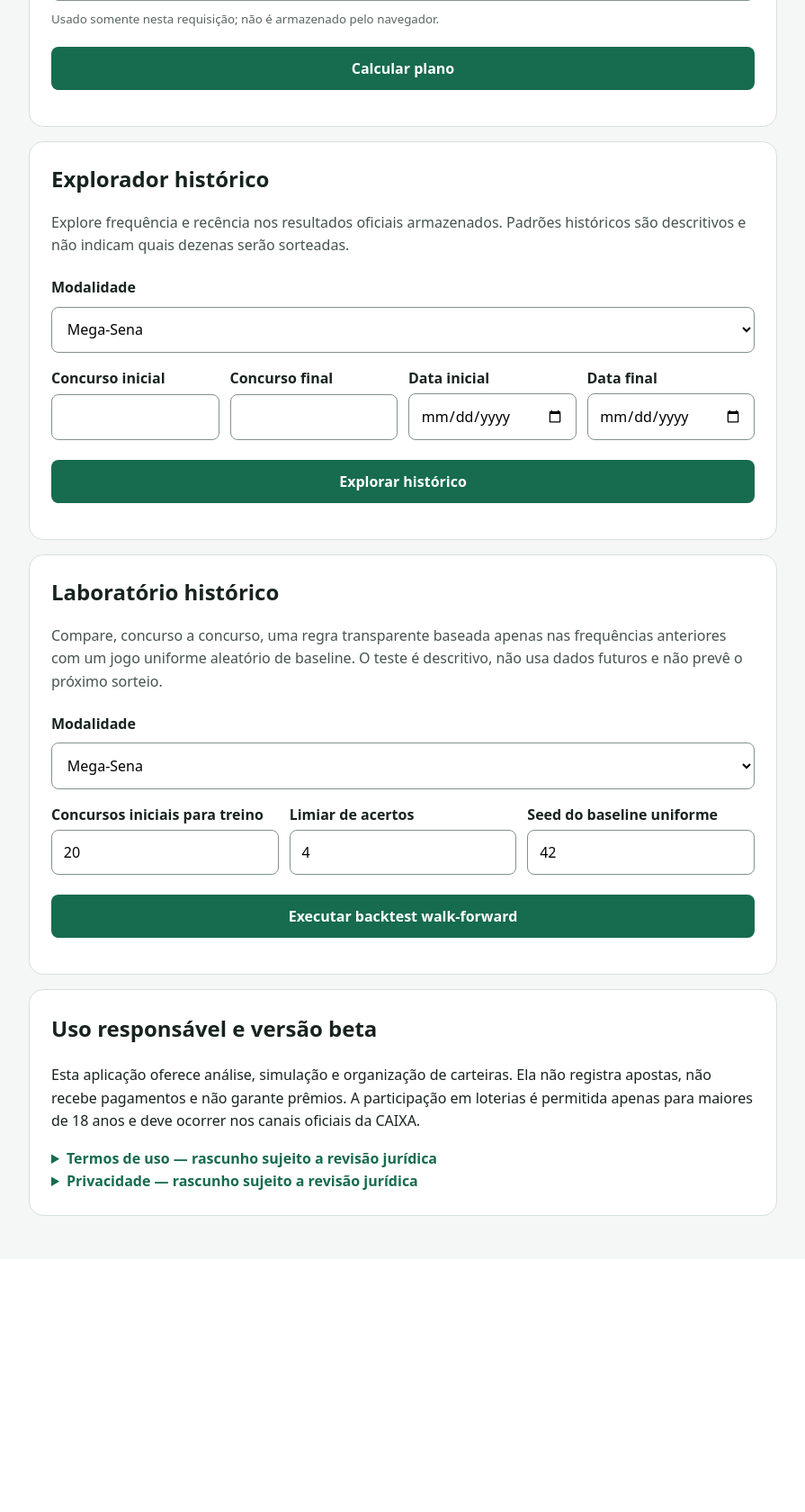
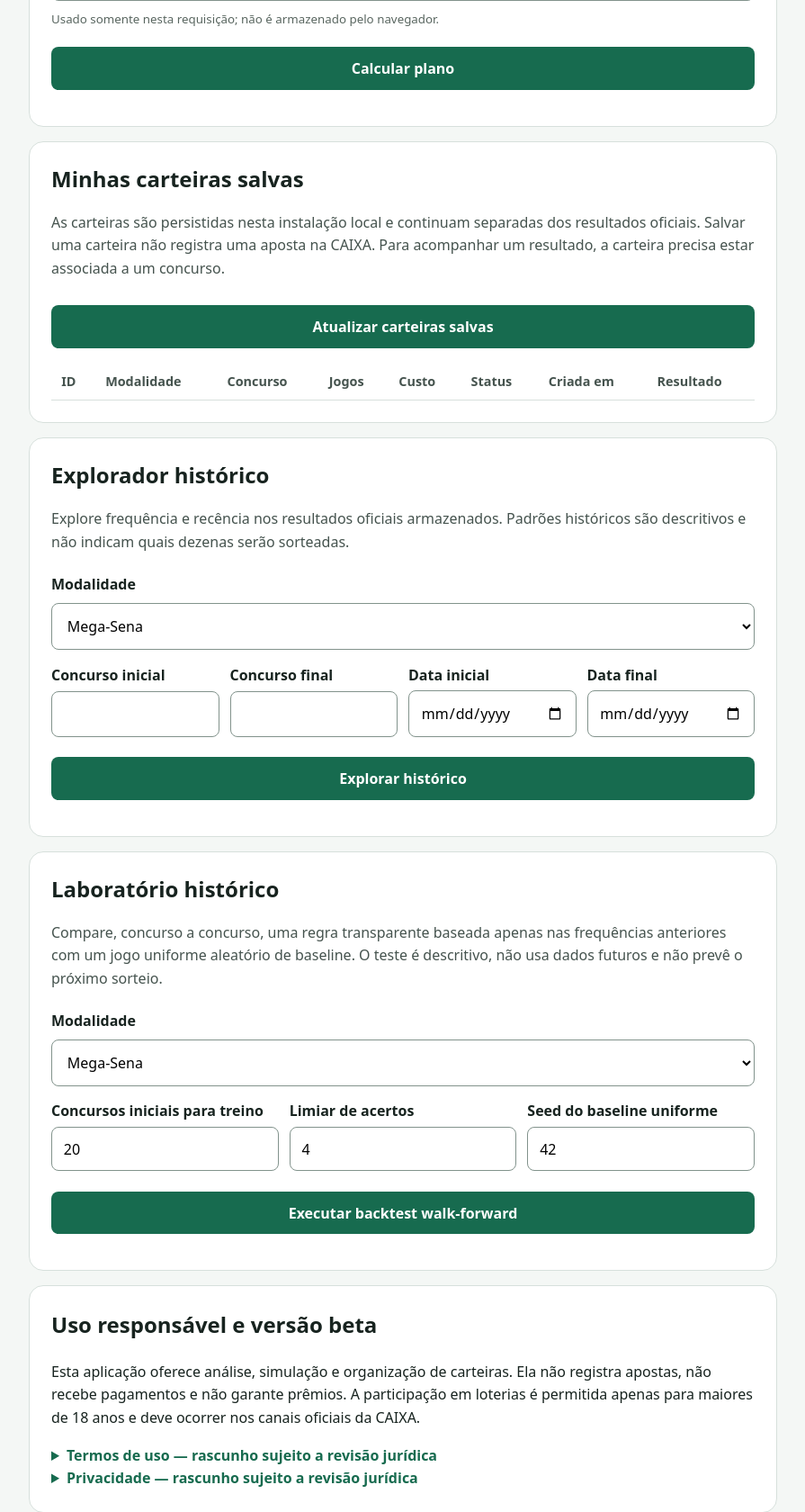
Before and after one commit to sanbr06/megasena, a Flask app: page / in a window 1280 px wide. Shown: the part 1527-3207 px from the top of the page at 90% size, without its empty margins (192-1087 px from the left). Before the commit the page ends 2878 px from the top, so only its background shows below. Run offline with Flask 3, Linux system fonts and the light colour scheme; lists and menus that the app fills with data are empty.

Commit message:
feat: expose saved portfolio workflow in UI

```diff
--- a/app/static/app.js
+++ b/app/static/app.js
@@ -330,7 +330,9 @@ form.addEventListener("submit", async (event) => {
       contestNumber: context.contest_number,
       seed: context.seed,
       pricingVersion: plan.pricing_version,
+      simpleGameCostCents: plan.simple_game_cost_cents,
       costCents: plan.cost_cents,
+      generationConstraints: plan.generation_constraints || {},
       games: normalizedGames,
     };
     document.querySelector("#portfolio-actions").hidden = portablePortfolio === null;
@@ -357,6 +359,133 @@ form.addEventListener("submit", async (event) => {
   }
 });
 
+const apiToken = () => document.querySelector("#token").value;
+
+const savedPortfolioRequest = (portfolio) => ({
+  lottery: portfolio.lottery,
+  contest: portfolio.contestNumber,
+  games: portfolio.games.map((game) => ({
+    numbers: game.numbers,
+    extra_selection: game.extraSelection,
+  })),
+  strategy: {
+    name: "portfolio-planner",
+    version: "v2.6-ui",
+    parameters: portfolio.generationConstraints,
+  },
+  seed: portfolio.seed,
+  cost_snapshot: {
+    pricing_version: portfolio.pricingVersion,
+    simple_game_cost_cents: portfolio.simpleGameCostCents,
+    total_cost_cents: portfolio.costCents,
+  },
+});
+
+const renderSavedPortfolioCheck = (portfolioId, data) => {
+  const section = document.querySelector("#saved-portfolio-check");
+  const context = document.querySelector("#saved-portfolio-check-context");
+  const events = document.querySelector("#saved-portfolio-events");
+  events.replaceChildren();
+  section.hidden = false;
+
+  if (data.check === null) {
+    context.textContent = `Carteira #${portfolioId}: ${data.message}`;
+    return;
+  }
+
+  context.textContent =
+    `Carteira #${portfolioId}: resultado conferido. Rateios não são inferidos.`;
+  if ((data.check.events || []).length === 0) {
+    const item = document.createElement("li");
+    item.textContent = "Nenhum evento de faixa foi identificado para esta carteira.";
+    events.append(item);
+    return;
+  }
+  for (const checkEvent of data.check.events) {
+    const item = document.createElement("li");
+    item.textContent = checkEvent.message;
+    events.append(item);
+  }
+};
+
+const checkSavedPortfolio = async (portfolioId, lottery) => {
+  const savedStatus = document.querySelector("#saved-portfolios-status");
+  savedStatus.textContent = `Conferindo carteira #${portfolioId}…`;
+  try {
+    const response = await fetch(`/api/v1/portfolios/${portfolioId}/check`, {
+      method: "POST",
+      headers: {"Authorization": `Bearer ${apiToken()}`},
+    });
+    const payload = await response.json();
+    if (!response.ok) {
+      throw new Error(
+        payload.error?.message || payload.error || "Falha ao conferir a carteira.",
+      );
+    }
+    renderSavedPortfolioCheck(portfolioId, payload.data);
+    savedStatus.textContent = "Conferência concluída.";
+    emitBetaFunnelEvent("portfolio_result_checked", lottery);
+    await loadSavedPortfolios();
+  } catch (error) {
+    savedStatus.textContent = error.message;
+  }
+};
+
+const renderSavedPortfolios = (portfolios) => {
+  const body = document.querySelector("#saved-portfolios-body");
+  body.replaceChildren();
+
+  for (const portfolio of portfolios) {
+    const row = document.createElement("tr");
+    const values = [
+      String(portfolio.id),
+      lotteryNames[portfolio.lottery] || portfolio.lottery,
+      String(portfolio.contest),
+      String(portfolio.games.length),
+      formatMoney(portfolio.cost_snapshot.total_cost_cents),
+      portfolio.status,
+      portfolio.created_at,
+    ];
+    for (const value of values) {
+      const cell = document.createElement("td");
+      cell.textContent = value;
+      row.append(cell);
+    }
+    const actionCell = document.createElement("td");
+    const checkButton = document.createElement("button");
+    checkButton.type = "button";
+    checkButton.textContent = "Conferir";
+    checkButton.addEventListener("click", () => {
+      checkSavedPortfolio(portfolio.id, portfolio.lottery);
+    });
+    actionCell.append(checkButton);
+    row.append(actionCell);
+    body.append(row);
+  }
+};
+
+const loadSavedPortfolios = async () => {
+  const savedStatus = document.querySelector("#saved-portfolios-status");
+  savedStatus.textContent = "Carregando carteiras…";
+  try {
+    const response = await fetch("/api/v1/portfolios", {
+      headers: {"Authorization": `Bearer ${apiToken()}`},
+    });
+    const payload = await response.json();
+    if (!response.ok) {
+      throw new Error(
+        payload.error?.message || payload.error || "Falha ao carregar as carteiras.",
+      );
+    }
+    renderSavedPortfolios(payload.data);
+    savedStatus.textContent = payload.data.length === 0
+      ? "Nenhuma carteira salva nesta instalação."
+      : `${payload.data.length} carteira(s) carregada(s).`;
+  } catch (error) {
+    savedStatus.textContent = error.message;
+  }
+};
+
 document.querySelector("#copy-games").addEventListener("click", async () => {
   if (portablePortfolio === null) return;
   const actionStatus = document.querySelector("#portfolio-action-status");
@@ -382,6 +511,45 @@ document.querySelector("#export-csv").addEventListener("click", () => {
   document.querySelector("#portfolio-action-status").textContent = "Arquivo CSV preparado.";
   emitBetaFunnelEvent("portfolio_exported_csv", portablePortfolio.lottery);
 });
+
+document.querySelector("#save-portfolio").addEventListener("click", async () => {
+  if (portablePortfolio === null) return;
+  const actionStatus = document.querySelector("#portfolio-action-status");
+  if (portablePortfolio.contestNumber === null) {
+    actionStatus.textContent =
+      "Informe o concurso e gere novamente a carteira antes de salvá-la para acompanhamento.";
+    return;
+  }
+
+  actionStatus.textContent = "Salvando carteira…";
+  try {
+    const response = await fetch("/api/v1/portfolios", {
+      method: "POST",
+      headers: {
+        "Authorization": `Bearer ${apiToken()}`,
+        "Content-Type": "application/json",
+      },
+      body: JSON.stringify(savedPortfolioRequest(portablePortfolio)),
+    });
+    const payload = await response.json();
+    if (!response.ok) {
+      throw new Error(
+        payload.error?.message || payload.error || "Falha ao salvar a carteira.",
+      );
+    }
+    actionStatus.textContent =
+      `Carteira #${payload.data.id} salva para o concurso ${payload.data.contest}.`;
+    emitBetaFunnelEvent("portfolio_saved", portablePortfolio.lottery);
+    await loadSavedPortfolios();
+  } catch (error) {
+    actionStatus.textContent = error.message;
+  }
+});
+
+document.querySelector("#refresh-saved-portfolios").addEventListener(
+  "click",
+  loadSavedPortfolios,
+);
 
 document.querySelector("#caixa-handoff").addEventListener("click", () => {
   if (portablePortfolio === null) return;
--- a/app/templates/index.html
+++ b/app/templates/index.html
@@ -126,6 +126,7 @@
           <button id="copy-games" type="button">Copiar jogos</button>
           <button id="export-txt" type="button">Exportar TXT</button>
           <button id="export-csv" type="button">Exportar CSV</button>
+          <button id="save-portfolio" type="button">Salvar carteira</button>
           <a id="caixa-handoff" class="button-link" href="https://loterias.caixa.gov.br/"
              target="_blank" rel="noopener noreferrer">Abrir página oficial da CAIXA</a>
         </div>
@@ -167,6 +168,43 @@
         Métricas que dependem de um certificado exato são identificadas quando a carteira
         está fora do limite certificado.
       </p>
+    </section>
+
+    <section class="panel" aria-labelledby="saved-portfolios-title">
+      <h2 id="saved-portfolios-title">Minhas carteiras salvas</h2>
+      <p class="note">
+        As carteiras são persistidas nesta instalação local e continuam separadas dos
+        resultados oficiais. Salvar uma carteira não registra uma aposta na CAIXA.
+        Para acompanhar um resultado, a carteira precisa estar associada a um concurso.
+      </p>
+      <button id="refresh-saved-portfolios" type="button">Atualizar carteiras salvas</button>
+      <p id="saved-portfolios-status" role="status" aria-live="polite"></p>
+      <div class="table-scroll" tabindex="0" aria-label="Carteiras salvas nesta instalação">
+        <table>
+          <thead>
+            <tr>
+              <th scope="col">ID</th>
+              <th scope="col">Modalidade</th>
+              <th scope="col">Concurso</th>
+              <th scope="col">Jogos</th>
+              <th scope="col">Custo</th>
+              <th scope="col">Status</th>
+              <th scope="col">Criada em</th>
+              <th scope="col">Resultado</th>
+            </tr>
+          </thead>
+          <tbody id="saved-portfolios-body"></tbody>
+        </table>
+      </div>
+      <div id="saved-portfolio-check" hidden>
+        <h3>Última conferência</h3>
+        <p id="saved-portfolio-check-context"></p>
+        <ul id="saved-portfolio-events"></ul>
+        <p class="note">
+          A conferência usa o resultado oficial armazenado. Valores de rateio não são
+          inferidos; confirme qualquer premiação no comprovante e nos canais oficiais.
+        </p>
+      </div>
     </section>
 
     <section class="panel" aria-labelledby="history-title">
```
Also changed, not shown: app/api/v1.py (+10 -0 lines), app/repositories/portfolio_repository.py (+9 -0 lines), tests/test_saved_portfolios.py (+24 -0 lines), tests/test_web.py (+9 -0 lines), README.md.
